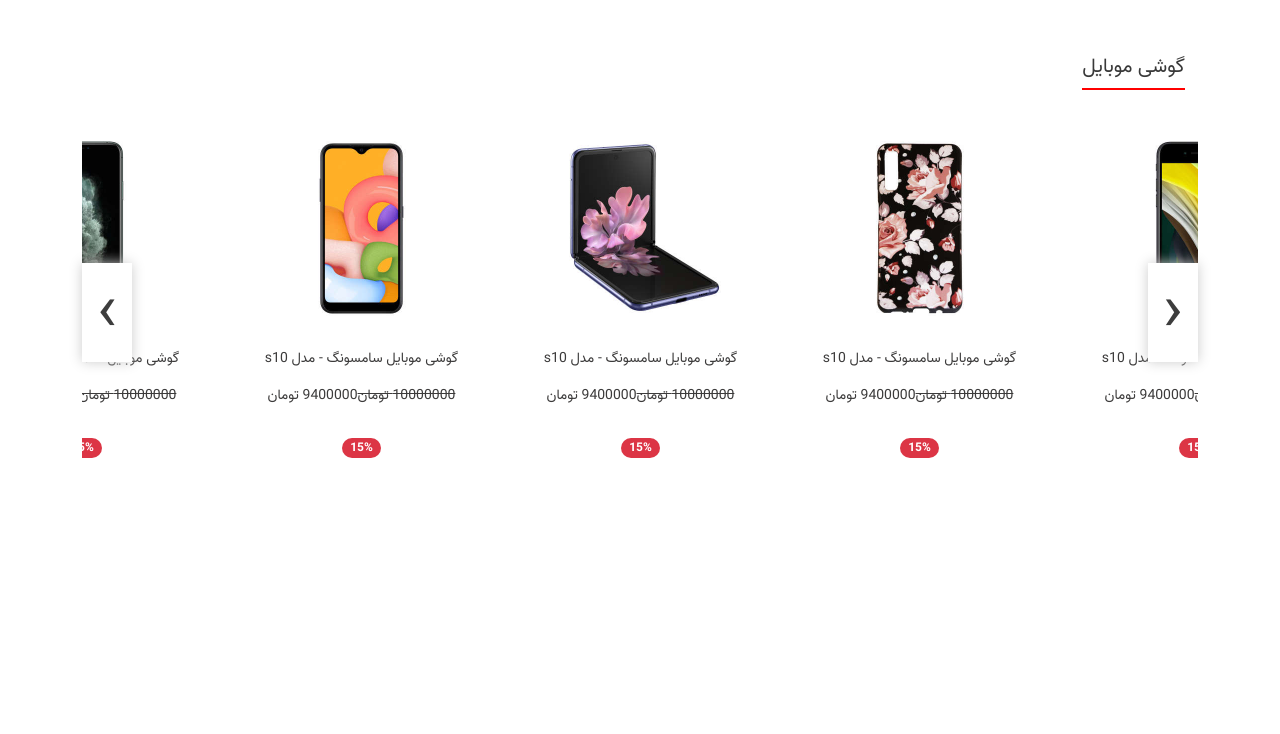
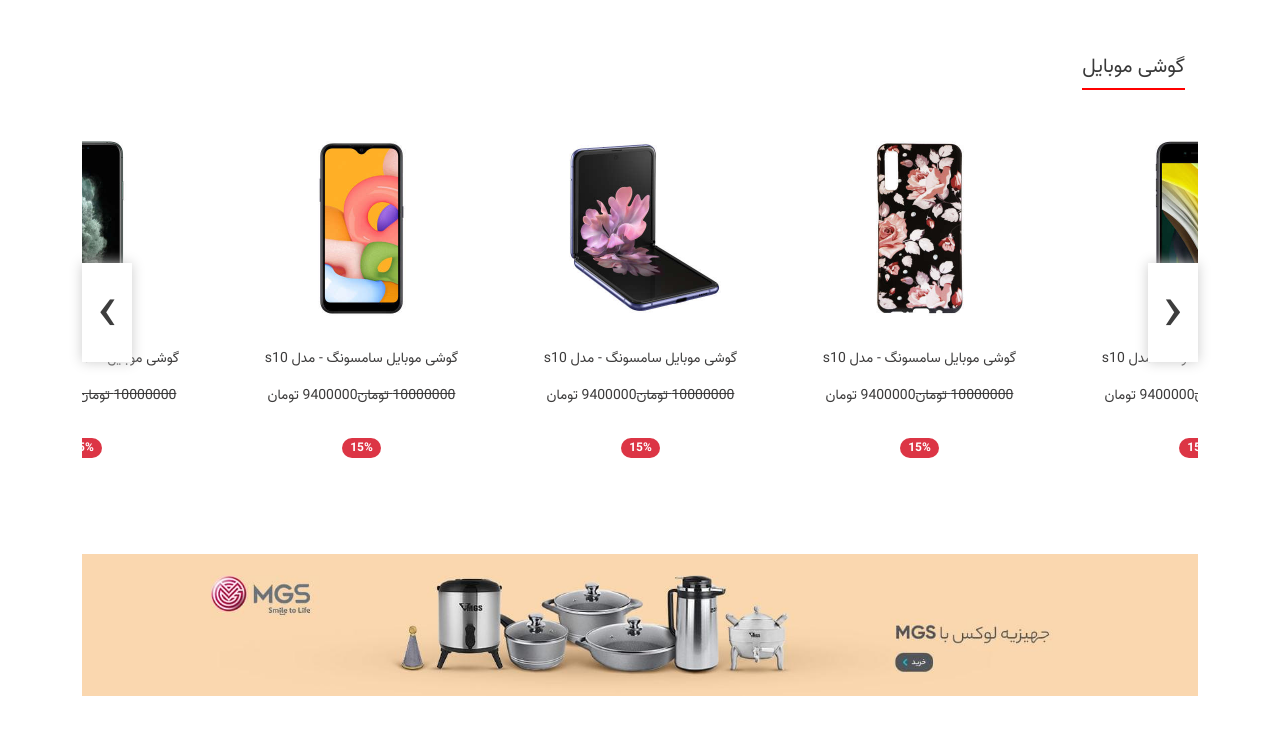
Before and after one commit to M-ghalevand/2-store-site-demo, a website: page src/index.html in a window 1280 px wide. Shown: the part 3236-3970 px from the top of the page. Before the commit the page ends 3790 px from the top, so only its background shows below. Drawn offline with Linux system fonts and the light colour scheme; files whose address does not match are found by name.

Commit message:
create Banner html

```diff
--- a/src/index.html
+++ b/src/index.html
@@ -1206,6 +1206,17 @@
 </section>
 <!--end product Mobile-->
 
+<!--start Banner-->
+<div class="container my-5 banner-section">
+    <div class="row">
+        <div class="col-12 d-none d-md-block banner-img-hover mb-2">
+            <a href="#"><img class="img-fluid" src="assets/images/f-banner.jpg" alt=""></a>
+        </div>
+
+    </div>
+</div>
+<!--end Banner-->
+
 <script src="assets/js/bootstrap.bundle.min.js" ></script>
 <script src="assets/js/jquery-3.6.0.min.js" ></script>
 <script src="assets/js/owl.carousel.js" ></script>
```
Also changed, not shown: dist/index.html.
